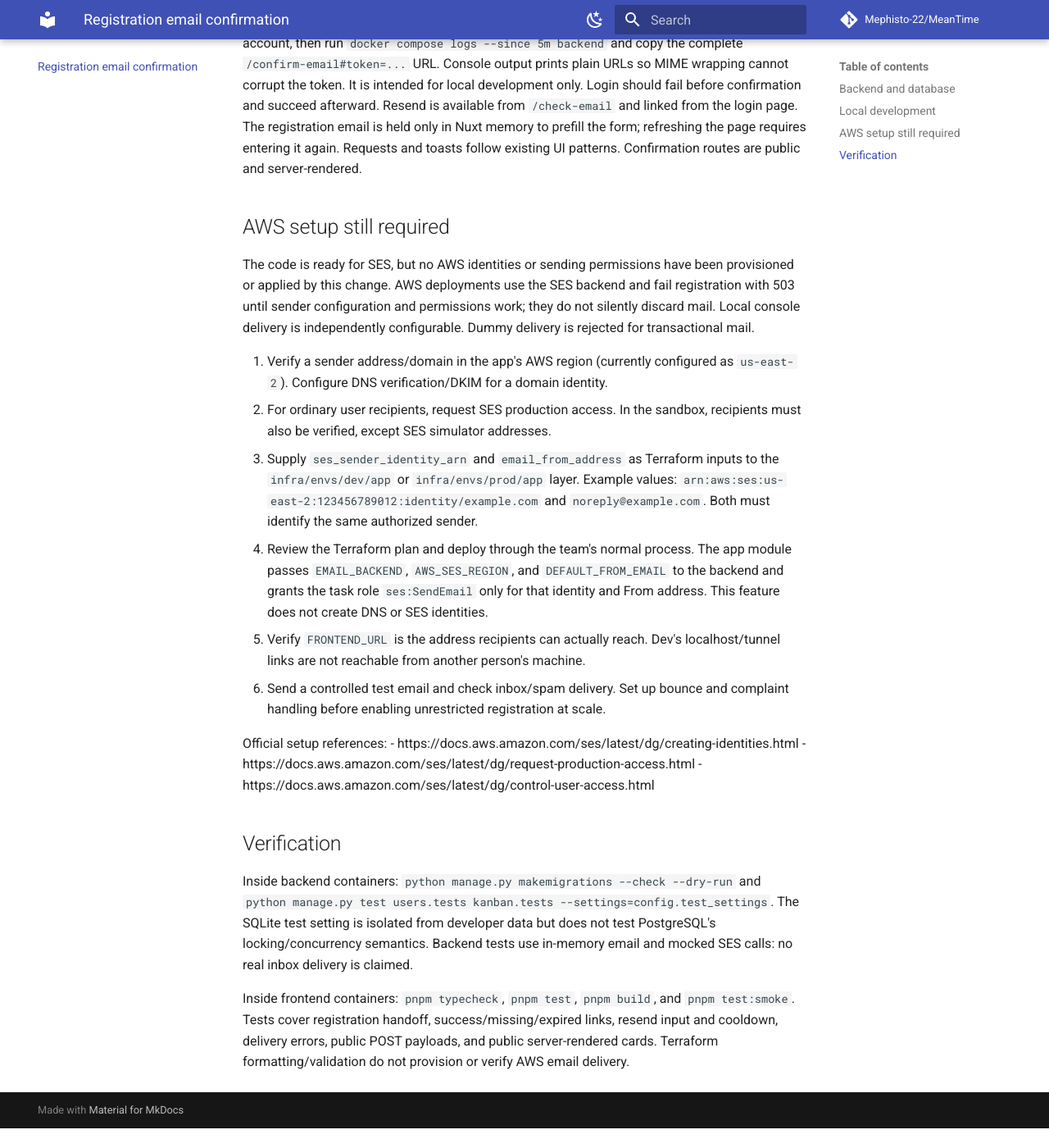
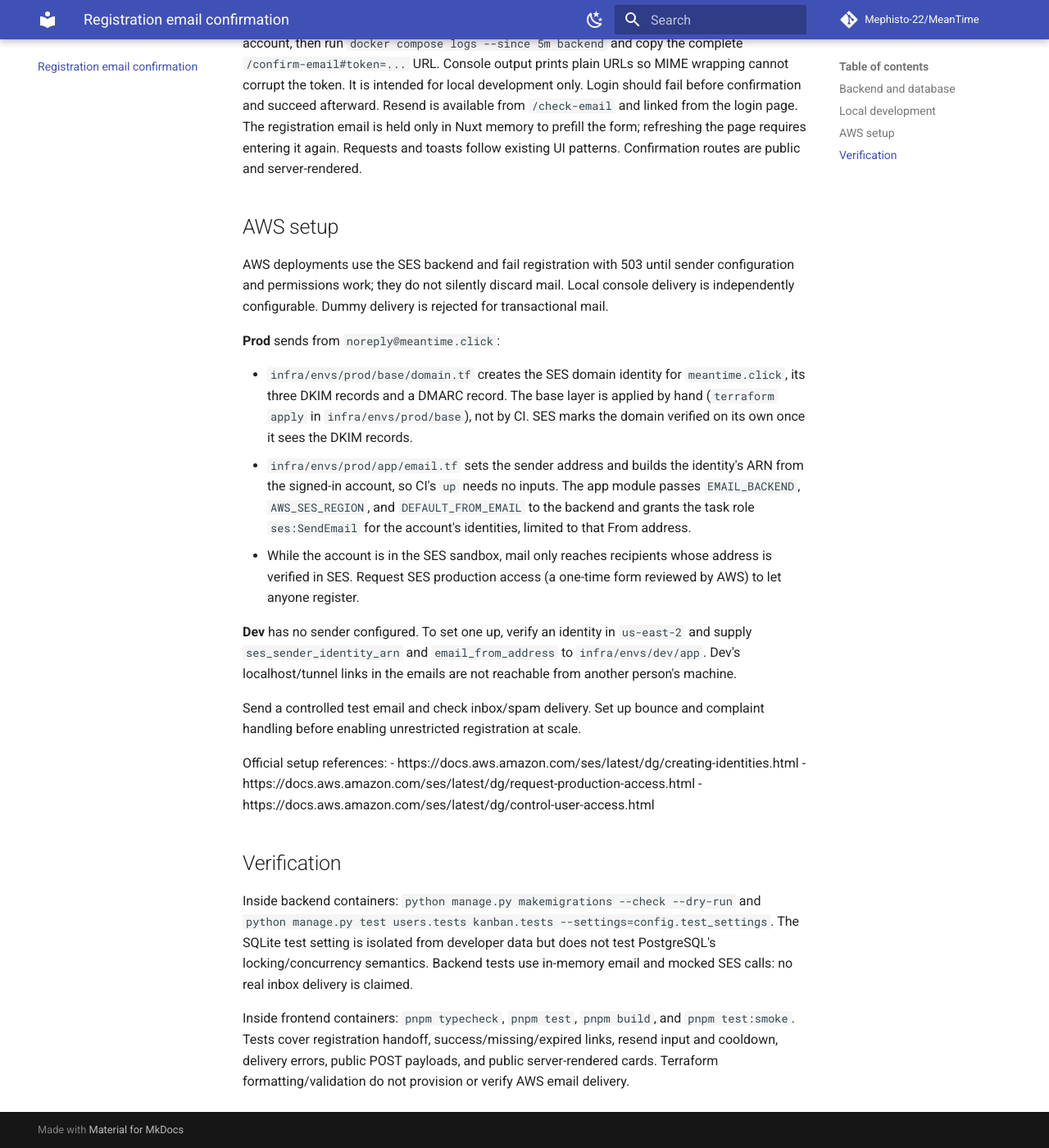
Before and after one commit to Mephisto-22/MeanTime, an MkDocs documentation site: the page built from docs/email-verification.md, in a window 1280 px wide and 1400 px high, scrolled down 1371 px. Shown: the whole window at 82% size. Built offline with MkDocs 1.6.1 and Material for MkDocs 9.7.7, drawn with Linux system fonts in a browser that asks for light colours; comment, search, counter and statistics services are not loaded; before the commit the page ends 2747 px from its top, so only the background shows below that.

Commit message:
fix(infra): send Prod emails from meantime.click so registration works
Registration on Prod returned 503 because no sender was configured:
DEFAULT_FROM_EMAIL was empty and the task role could not call SES.

- base: SES domain identity for meantime.click with DKIM and DMARC records
- app: send from noreply@meantime.click, with the identity ARN built from
  the signed-in account so CI's up needs no inputs
- module: allow ses:SendEmail on the account's identities, limited to the
  From address, since the SES sandbox also checks the recipient's identity

```diff
--- a/docs/email-verification.md
+++ b/docs/email-verification.md
@@ -58,30 +58,35 @@ registration email is held only in Nuxt memory to prefill the form; refreshing
 the page requires entering it again. Requests and toasts follow existing UI
 patterns. Confirmation routes are public and server-rendered.
 
-## AWS setup still required
+## AWS setup
 
-The code is ready for SES, but no AWS identities or sending permissions have
-been provisioned or applied by this change. AWS deployments use the SES backend
-and fail registration with 503 until sender configuration and permissions work;
-they do not silently discard mail. Local console delivery is independently
-configurable. Dummy delivery is rejected for transactional mail.
+AWS deployments use the SES backend and fail registration with 503 until sender
+configuration and permissions work; they do not silently discard mail. Local
+console delivery is independently configurable. Dummy delivery is rejected for
+transactional mail.
 
-1. Verify a sender address/domain in the app's AWS region (currently configured
-   as `us-east-2`). Configure DNS verification/DKIM for a domain identity.
-2. For ordinary user recipients, request SES production access. In the sandbox,
-   recipients must also be verified, except SES simulator addresses.
-3. Supply `ses_sender_identity_arn` and `email_from_address` as Terraform inputs
-   to the `infra/envs/dev/app` or `infra/envs/prod/app` layer. Example values:
-   `arn:aws:ses:us-east-2:123456789012:identity/example.com` and
-   `noreply@example.com`. Both must identify the same authorized sender.
-4. Review the Terraform plan and deploy through the team's normal process. The
-   app module passes `EMAIL_BACKEND`, `AWS_SES_REGION`, and `DEFAULT_FROM_EMAIL`
-   to the backend and grants the task role `ses:SendEmail` only for that identity
-   and From address. This feature does not create DNS or SES identities.
-5. Verify `FRONTEND_URL` is the address recipients can actually reach. Dev's
-   localhost/tunnel links are not reachable from another person's machine.
-6. Send a controlled test email and check inbox/spam delivery. Set up bounce and
-   complaint handling before enabling unrestricted registration at scale.
+**Prod** sends from `noreply@meantime.click`:
+
+- `infra/envs/prod/base/domain.tf` creates the SES domain identity for
+  `meantime.click`, its three DKIM records and a DMARC record. The base layer
+  is applied by hand (`terraform apply` in `infra/envs/prod/base`), not by CI.
+  SES marks the domain verified on its own once it sees the DKIM records.
+- `infra/envs/prod/app/email.tf` sets the sender address and builds the
+  identity's ARN from the signed-in account, so CI's `up` needs no inputs. The
+  app module passes `EMAIL_BACKEND`, `AWS_SES_REGION`, and `DEFAULT_FROM_EMAIL`
+  to the backend and grants the task role `ses:SendEmail` for the account's
+  identities, limited to that From address.
+- While the account is in the SES sandbox, mail only reaches recipients whose
+  address is verified in SES. Request SES production access (a one-time form
+  reviewed by AWS) to let anyone register.
+
+**Dev** has no sender configured. To set one up, verify an identity in
+`us-east-2` and supply `ses_sender_identity_arn` and `email_from_address` to
+`infra/envs/dev/app`. Dev's localhost/tunnel links in the emails are not
+reachable from another person's machine.
+
+Send a controlled test email and check inbox/spam delivery. Set up bounce and
+complaint handling before enabling unrestricted registration at scale.
 
 Official setup references:
 - https://docs.aws.amazon.com/ses/latest/dg/creating-identities.html
```
Also changed, not shown: 4 other files.
